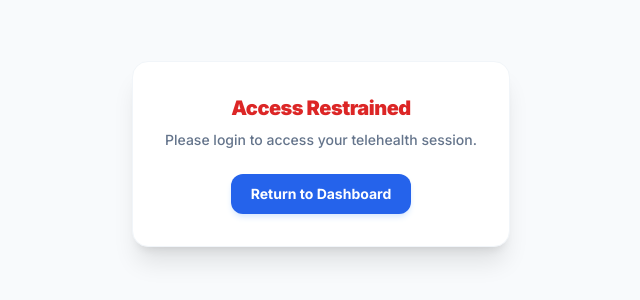
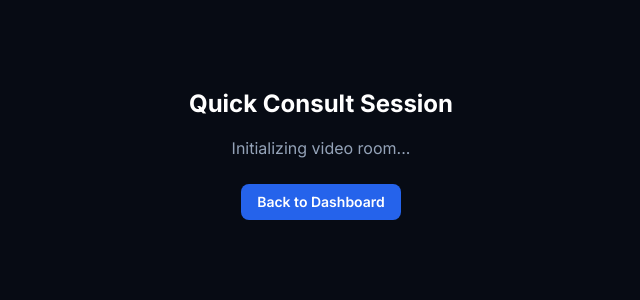
Before and after one commit to mugwe88-ops/MedicareAI, a Next.js app in the folder frontend/: page /telehealth/quick-consult in a window 1280 px wide. Shown: the part 246-546 px from the top of the page, without its empty margins (319-959 px from the left). Built offline with nearby package versions, Linux system fonts and the light colour scheme.

Commit message:
update consult

```diff
--- /dev/null
+++ b/frontend/app/telehealth/[id]/page.tsx
@@ -0,0 +1,23 @@
+"use client";
+
+import React from "react";
+import { useParams, useRouter } from "next/navigation";
+
+export default function TelehealthSessionPage() {
+  const params = useParams();
+  const router = useRouter();
+  const appointmentId = params?.id;
+
+  return (
+    <div className="min-h-screen bg-[#070b14] text-white p-8 flex flex-col items-center justify-center">
+      <h1 className="text-2xl font-bold mb-2">Telehealth Appointment #{appointmentId}</h1>
+      <p className="text-slate-400 mb-6">Connecting to secure patient video feed...</p>
+      <button
+        onClick={() => router.back()}
+        className="px-4 py-2 bg-slate-800 hover:bg-slate-700 text-slate-200 rounded-lg text-sm font-semibold"
+      >
+        Return to Schedule
+      </button>
+    </div>
+  );
+}
--- /dev/null
+++ b/frontend/app/telehealth/quick-consult/page.tsx
@@ -0,0 +1,21 @@
+"use client";
+
+import React from "react";
+import { useRouter } from "next/navigation";
+
+export default function QuickConsultPage() {
+  const router = useRouter();
+
+  return (
+    <div className="min-h-screen bg-[#070b14] text-white p-8 flex flex-col items-center justify-center">
+      <h1 className="text-2xl font-bold mb-4">Quick Consult Session</h1>
+      <p className="text-slate-400 mb-6">Initializing video room...</p>
+      <button
+        onClick={() => router.back()}
+        className="px-4 py-2 bg-blue-600 rounded-lg text-sm font-semibold hover:bg-blue-500"
+      >
+        Back to Dashboard
+      </button>
+    </div>
+  );
+}
```
